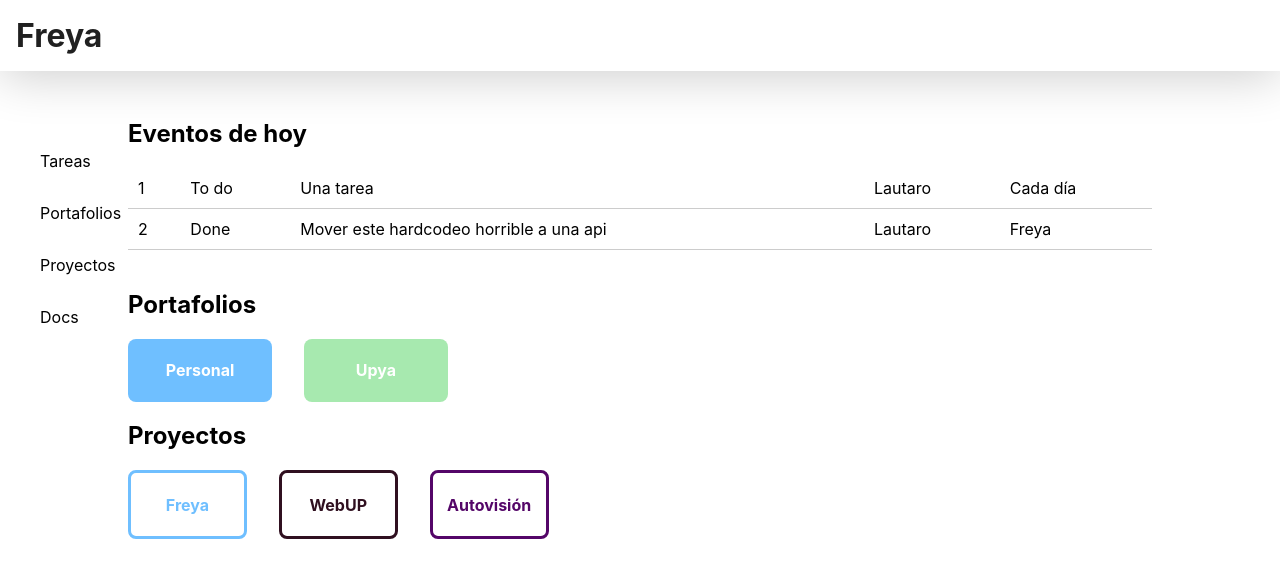
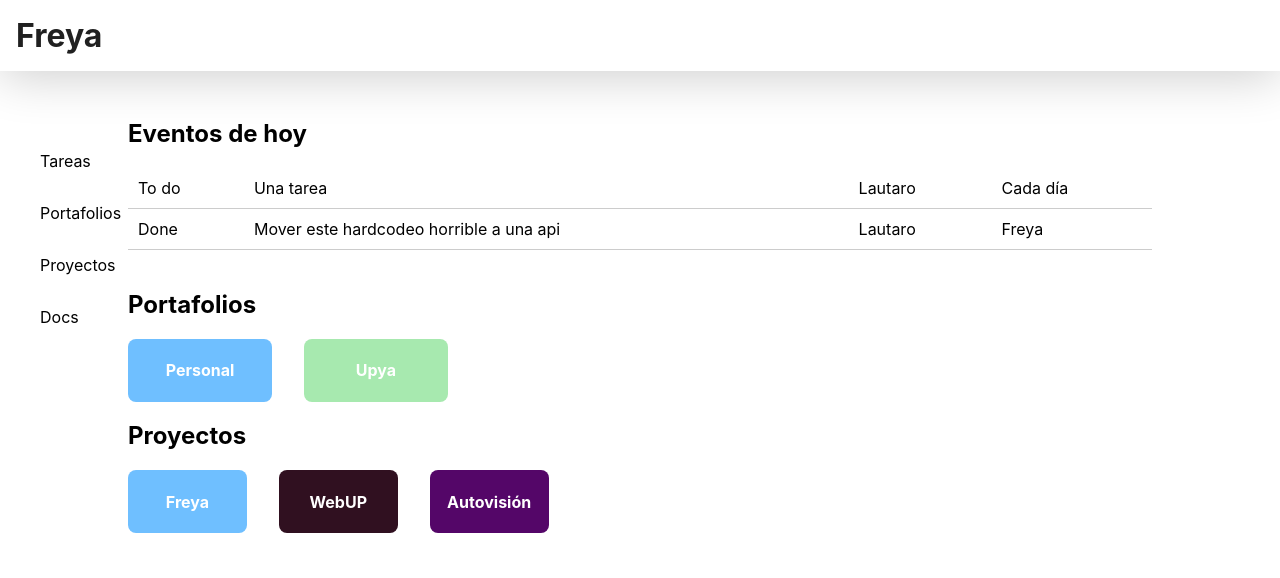
Before and after one commit to amengual-ln/freya, a React (Create React App) app: page / in a window 1280 px wide. Shown: the top 578 px of the page. Built offline with nearby package versions, Linux system fonts and the light colour scheme.

Commit message:
Restyled grid items

```diff
--- a/src/components/GridItem/index.js
+++ b/src/components/GridItem/index.js
@@ -7,6 +7,11 @@ const Item = styled.div`
   text-align: center;
   color: ${props => props.filled ? 'white' : props.color};
   border-radius: .5rem;
+  transition: .2s;
+  &:hover {
+    box-shadow: 0 5px 10px ${props => props.color};
+    transform: translateY(-3px);
+  }
   a {
     display: block;
     padding: 0.01rem 0;
--- a/src/pages/Home/index.js
+++ b/src/pages/Home/index.js
@@ -13,7 +13,7 @@ function Home({ tasks, projects, briefcases }) {
     <>
       <List title="Eventos de hoy">
         {tasks.map((task) => (
-          <ListItem item={task} key={task.id} />
+          <ListItem item={task} show={["title","assigne", "project", "status"]} key={task.id} />
         ))}
       </List>
       <br />
@@ -24,7 +24,7 @@ function Home({ tasks, projects, briefcases }) {
       </Grid>
       <Grid title="Proyectos" columns="7">
         {projects.map((project) => (
-          <GridItem item={project} url="project" key={project.id} />
+          <GridItem item={project} url="project" filled key={project.id} />
         ))}
       </Grid>
     </>
--- a/src/pages/Tasks/index.js
+++ b/src/pages/Tasks/index.js
@@ -10,7 +10,7 @@ export default function Tasks () {
   return (
     <List title="Tareas!">
       {tasks.map((task) => (
-        <ListItem item={task} key={task.id} />
+        <ListItem item={task} show={["title","assigne", "project", "status"]} key={task.id} />
       ))}
     </List>
   )
```
